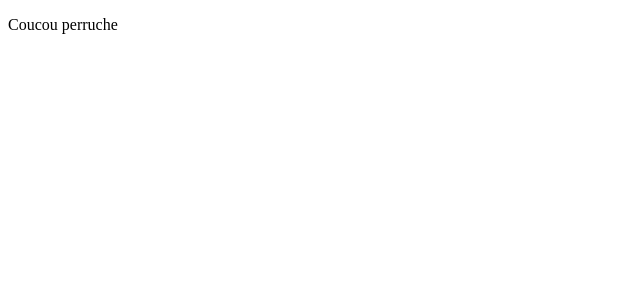
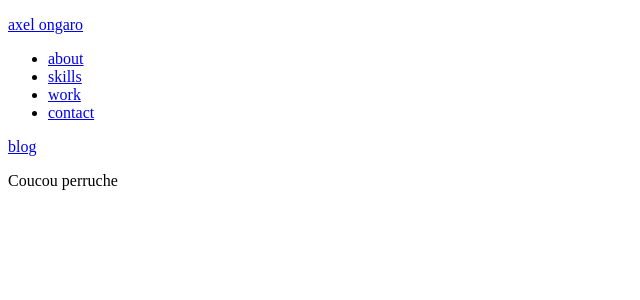
Before and after one commit to axelOngaro/last-portfolio, a Next.js app: page / in a window 1280 px wide. Shown: the top 300 px of the page, without its empty margins (0-640 px from the left). Built offline with nearby package versions, Linux system fonts and the light colour scheme.

Commit message:
Added pages

```diff
--- /dev/null
+++ b/components/Header.js
@@ -0,0 +1,41 @@
+import Link from 'next/link';
+
+export default function Header() {
+  return (
+    <header className="Header">
+      <Link href="/">
+        <a>
+          <p>axel ongaro</p>
+        </a>
+      </Link>
+
+      <nav className="header__nav">
+        <ul className="header__nav__list">
+          <li className="header__nav__list__item">
+            <Link href="/about">
+              <a>about</a>
+            </Link>
+          </li>
+          <li className="header__nav__list__item">
+            <Link href="/skills">
+              <a>skills</a>
+            </Link>
+          </li>
+          <li className="header__nav__list__item">
+            <Link href="/work">
+              <a>work</a>
+            </Link>
+          </li>
+          <li className="header__nav__list__item">
+            <Link href="/contact">
+              <a>contact</a>
+            </Link>
+          </li>
+        </ul>
+      </nav>
+      <a href="http://www.google.com" target="_blank">
+        blog
+      </a>
+    </header>
+  );
+}
--- a/pages/index.js
+++ b/pages/index.js
@@ -1,8 +1,10 @@
 import Head from 'next/head';
+import Header from '../components/Header';
 
 export default function Home() {
   return (
     <div>
+      <Header />
       <p className="title">Coucou perruche</p>
     </div>
   );
```
Also changed, not shown: pages/about.js (added, +7 -0 lines), pages/contact.js (added, +7 -0 lines), pages/skills.js (added, +7 -0 lines), pages/work.js (added, +7 -0 lines).
